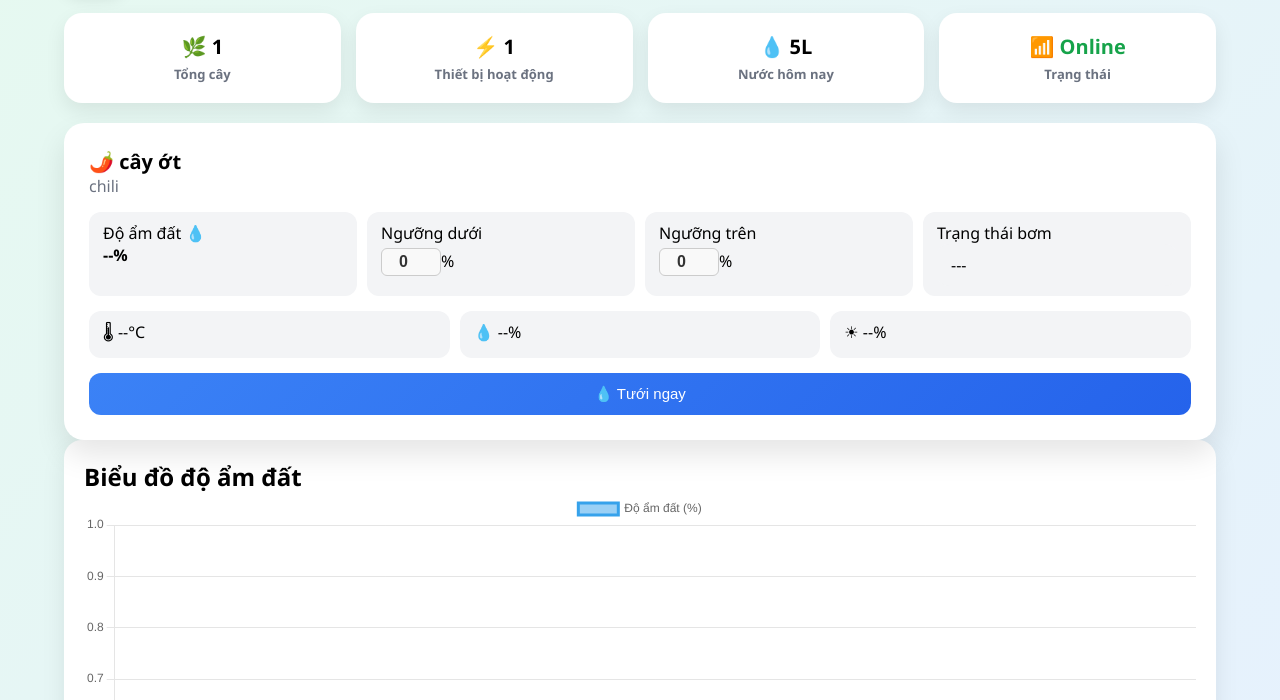
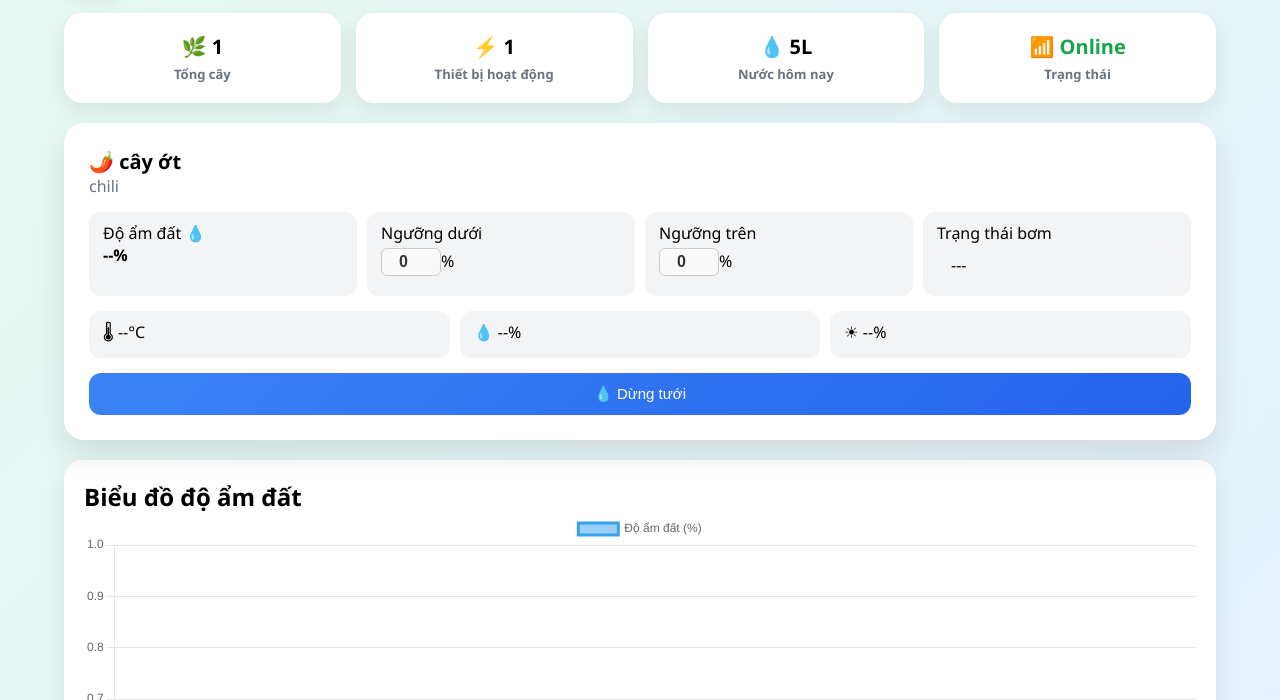
Before and after one commit to Chimsedinang414/HealthCareChili, a plain HTML site: page src/frontend/index.html in a window 1280 px wide. Both pictures are taken after a click on the button "💧 Tưới ngay". Shown: the part 100-800 px from the top of the page. Drawn offline with nearby package versions, Linux system fonts and the light colour scheme; no server answers.

Commit message:
update pump

```diff
--- a/src/frontend/css/style.css
+++ b/src/frontend/css/style.css
@@ -229,6 +229,7 @@ button:hover {
   padding: 20px;
   border-radius: 18px;
   box-shadow: 0 10px 25px rgba(0, 0, 0, 0.08);
+  margin-top: 20px;
 }
 
 /* ===== SCHEDULE ===== */
--- a/src/frontend/index.html
+++ b/src/frontend/index.html
@@ -70,7 +70,7 @@
 
         <!-- SLIDER + THRESHOLD -->
 
-        <button onclick="waterNow(1)">💧 Tưới ngay</button>
+        <button id="water-status" onclick="waterNow()">💧 Tưới ngay</button>
 
       </div>
     </div>
--- a/src/frontend/js/index.js
+++ b/src/frontend/js/index.js
@@ -66,6 +66,7 @@ const chart = new Chart(document.getElementById("chart"), {
 
 // ===== UPDATE UI =====
 function updateUI(data) {
+
   if (!data) return;
   // console.log(data);
 
@@ -94,6 +95,12 @@ function updateUI(data) {
   // PUMP
   document.getElementById("pump-state").innerText =
     data.pump_state;
+
+  if (data.pump_state.trim().toLowerCase() === "on") {
+    document.getElementById("water-status").innerText = "💧 Dừng tưới";
+  } else {
+    document.getElementById("water-status").innerText = "💧 Tưới ngay";
+  }
 
 }
 
@@ -173,11 +180,48 @@ function updateMoisture(id, value) {
   text.style.color = color;
 }
 
-function waterNow(id) {
-  let text = document.getElementById(`moisture-text-${id}`);
-  let num = parseInt(text.innerText);
+function waterNow() {
+  let currentState = document.getElementById("pump-state").innerText.trim().toLowerCase();
 
-  let newValue = Math.min(num + 30, 100);
+  //nếu on -> off
+  if (currentState === "on") {
+    controlPump("OFF");
+    document.getElementById("water-status").innerText = "💧 Tưới ngay";
+  } else {
+    controlPump("ON");
+    document.getElementById("water-status").innerText = "💧 Dừng tưới";
+  }
+}
 
-  updateMoisture(id, newValue);
+function controlPump(state) {
+  fetch(`${IP}/control_pump?state=${encodeURIComponent(state)}`, {
+    method: "POST",
+    headers: {
+      "Content-Type": "application/"
+    },
+    // body: "state=" + encodeURIComponent(state)
+  })
+  .then(res => res.json())
+  .then(data => {
+    console.log(data);
+  })
+  .catch(err => console.error("Error:", err));
+
+  console.log("Pump state changed to:", state);
 }
+
+// function controlPump(state) {
+
+//   fetch(`${IP}/control_pump?state=${state}`)
+//     .then(res => res.text())
+//     .then(data => {
+
+//       console.log("Pump:", data);
+
+//       // cập nhật trạng thái lên UI
+//       document.getElementById("pump-state").innerText =
+//         state.toUpperCase();
+
+//     })
+//     .catch(err => console.error("Pump Error:", err));
+// }
```
